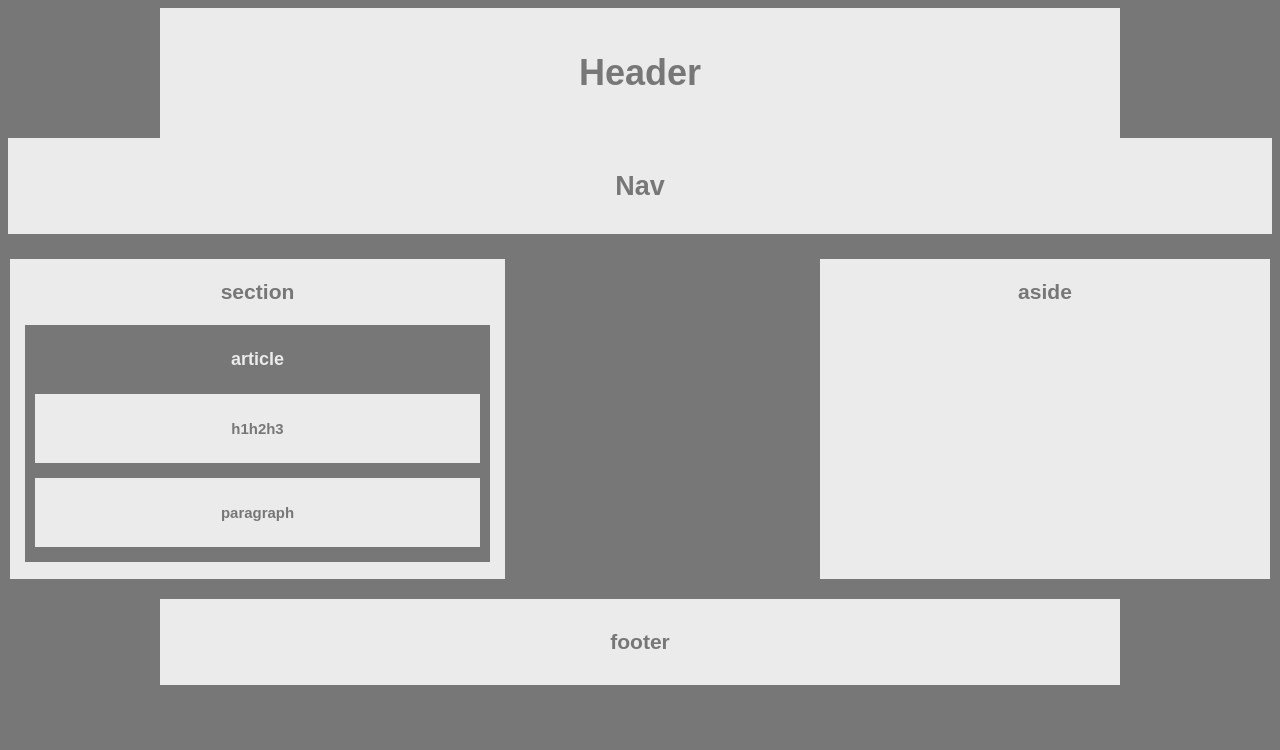
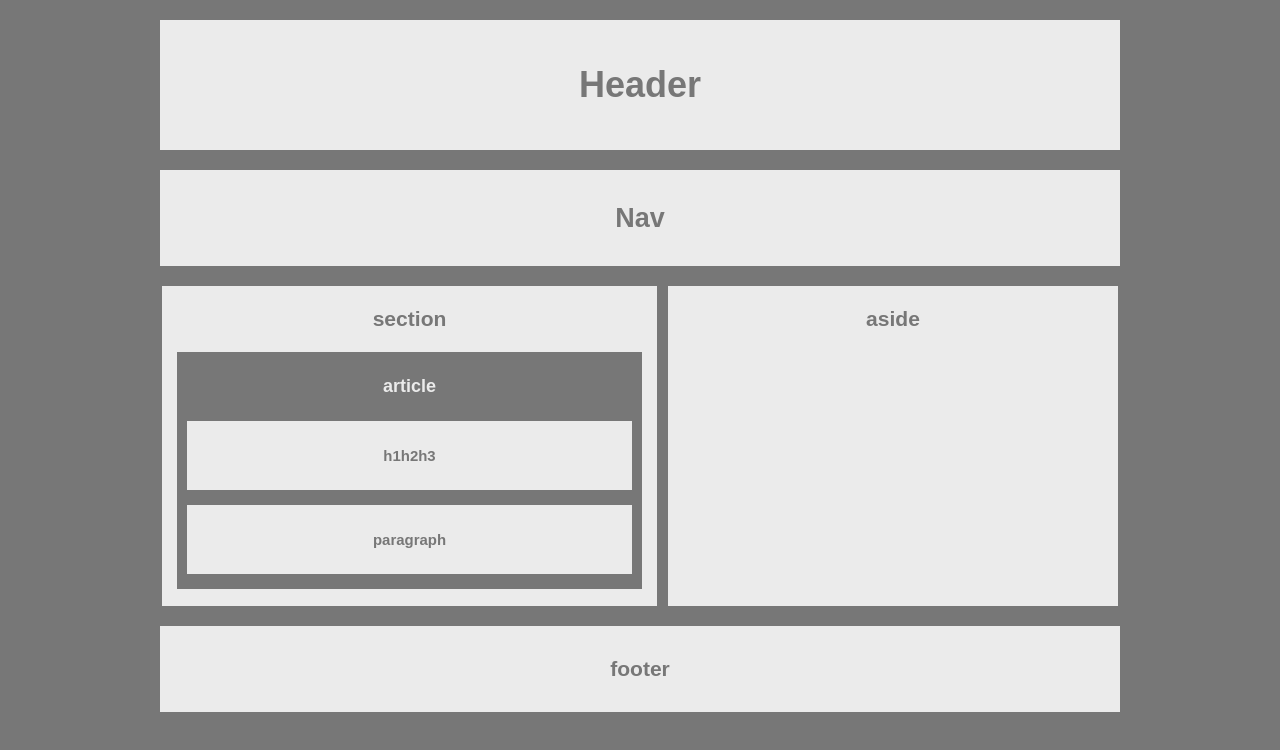
Before and after one commit to k-cuellar/HW-Wireframe, a plain HTML site: page index.html in a window 1280 px wide. Drawn offline with Linux system fonts and the light colour scheme.

Commit message:
final changes

```diff
--- a/style.css
+++ b/style.css
@@ -6,7 +6,8 @@ body {
     font-family: Arial, Helvetica, sans-serif;
     color: #777;
     background-color: #777;
-    /* width: 960px; */
+    width: 960px;
+    margin: 20px auto;
     font-size: 18px;
 }
 
@@ -17,14 +18,12 @@ header {
     font-size: large;
     text-align: center;
     width: 960px;
-    margin: 0 auto;
   }
 
   #navigation {
     background-color: #ebebeb;
     text-align: center;
     padding: 10px;
-    margin-bottom: 15px;
     clear: both;
   }
 
@@ -33,7 +32,7 @@ header {
     float: right;
     width:450px;
     height: 320px;
-    margin: 10px 2px 20px 2px;
+    margin: 20px 2px 20px 2px;
     text-align: center;
   }
 
@@ -43,7 +42,7 @@ header {
       float: left;
       overflow: auto;
       height: 320px;
-      margin: 10px 2px 20px 2px;
+      margin: 20px 2px 20px 2px;
       width: 495px;
       text-align: center;
   }
@@ -75,7 +74,6 @@ footer {
       padding: 10px;
       clear: both;
       text-align: center;
-
       width: 960px;
       margin: 20px auto;
   }
```
Also changed, not shown: index.html (+4 -3 lines).
